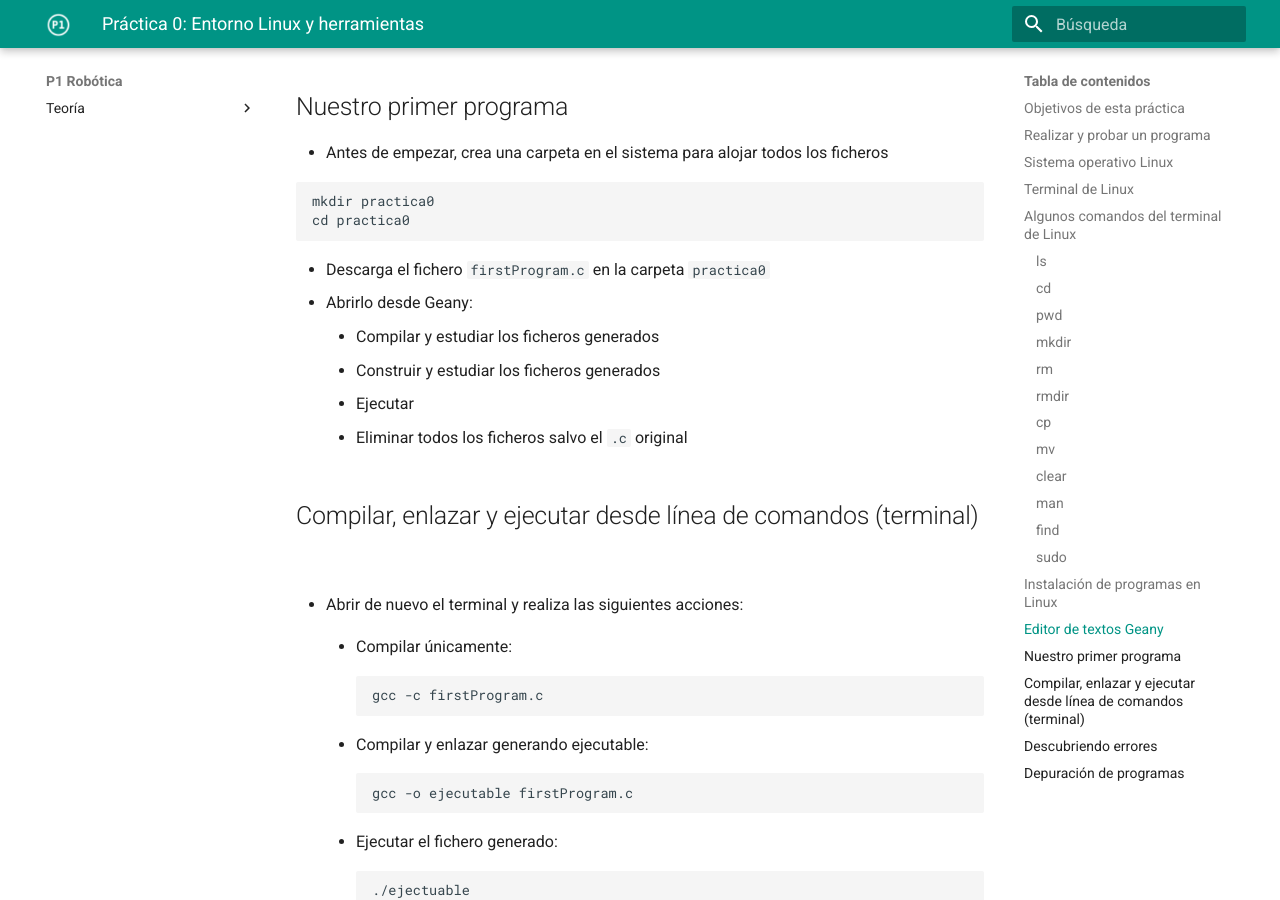
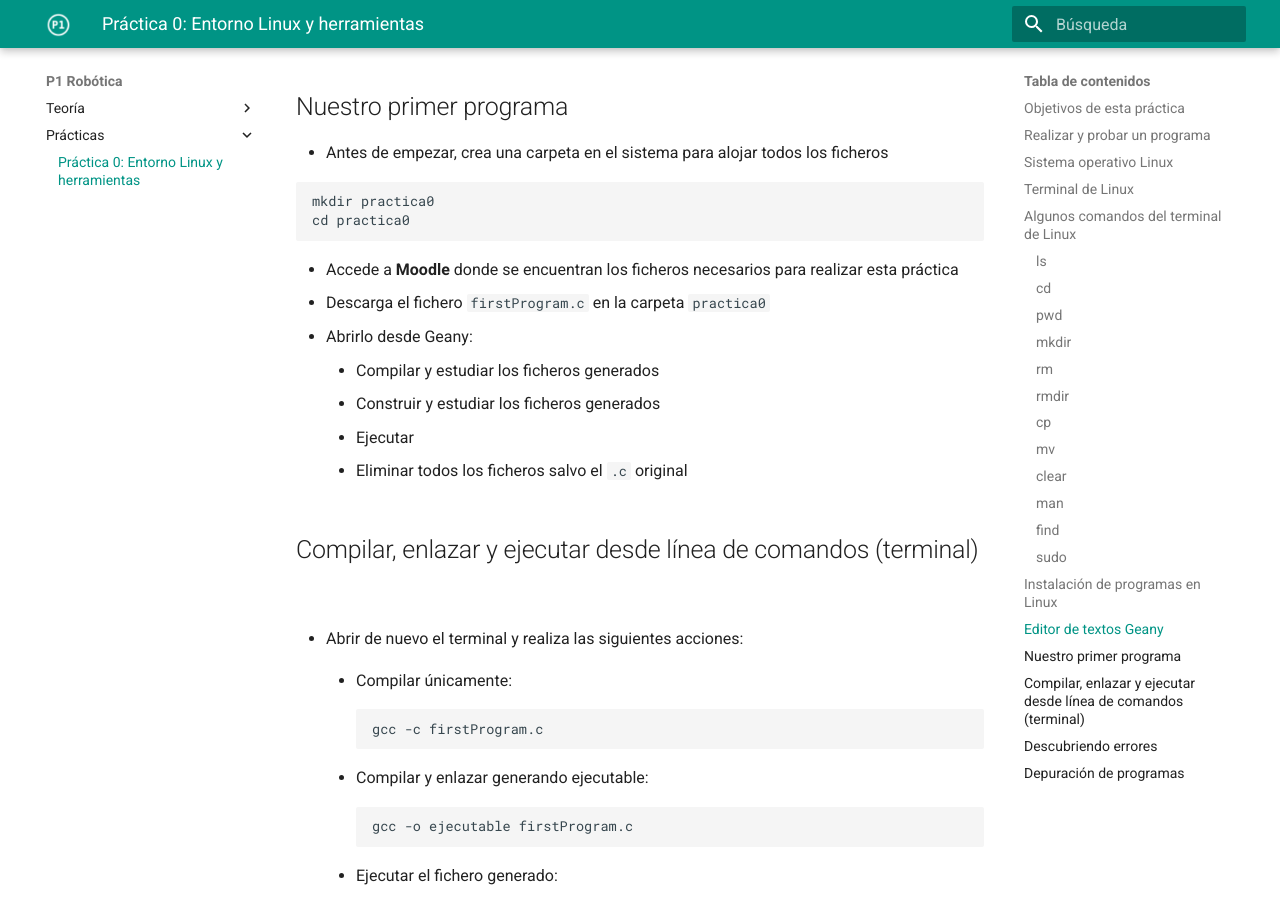
Before and after one commit to cpomares/p1-robotica, an MkDocs documentation site: the page built from docs/Practicas/practica00/practica00.md, in a window 1280 px wide and 900 px high, scrolled down 4416 px. Built offline with MkDocs 1.6.1 and Material for MkDocs 9.7.7, drawn with Linux system fonts in a browser that asks for light colours.

Commit message:
Añadida práctica 0

```diff
--- a/docs/Practicas/practica00/practica00.md
+++ b/docs/Practicas/practica00/practica00.md
@@ -148,6 +148,7 @@ mkdir practica0
 cd practica0
 ~~~
 
+- Accede a **Moodle** donde se encuentran los ficheros necesarios para realizar esta práctica
 - Descarga el fichero `firstProgram.c` en la carpeta `practica0`
 - Abrirlo desde Geany:
     - Compilar y estudiar los ficheros generados
--- a/mkdocs.yml
+++ b/mkdocs.yml
@@ -5,6 +5,9 @@ nav:
 - 'Teoría':
    - 'Descripción de la asignatura': 'Teoria/tema00-descripcion-asignatura/tema00-descripcion-asignatura.md'
    - 'Tema 1': 'Teoria/tema01-introduccion-a-la-programacion/tema01-introduccion-a-la-programacion.md'
+   - 'Tema 2': 'Teoria/tema02-tipos-de-datos-simples/tema02-tipos-de-datos-simples.md'
+- 'Prácticas':
+   - 'Práctica 0: Entorno Linux y herramientas': 'Practicas/practica00/practica00.md'
 
 theme:
     language: es
```
